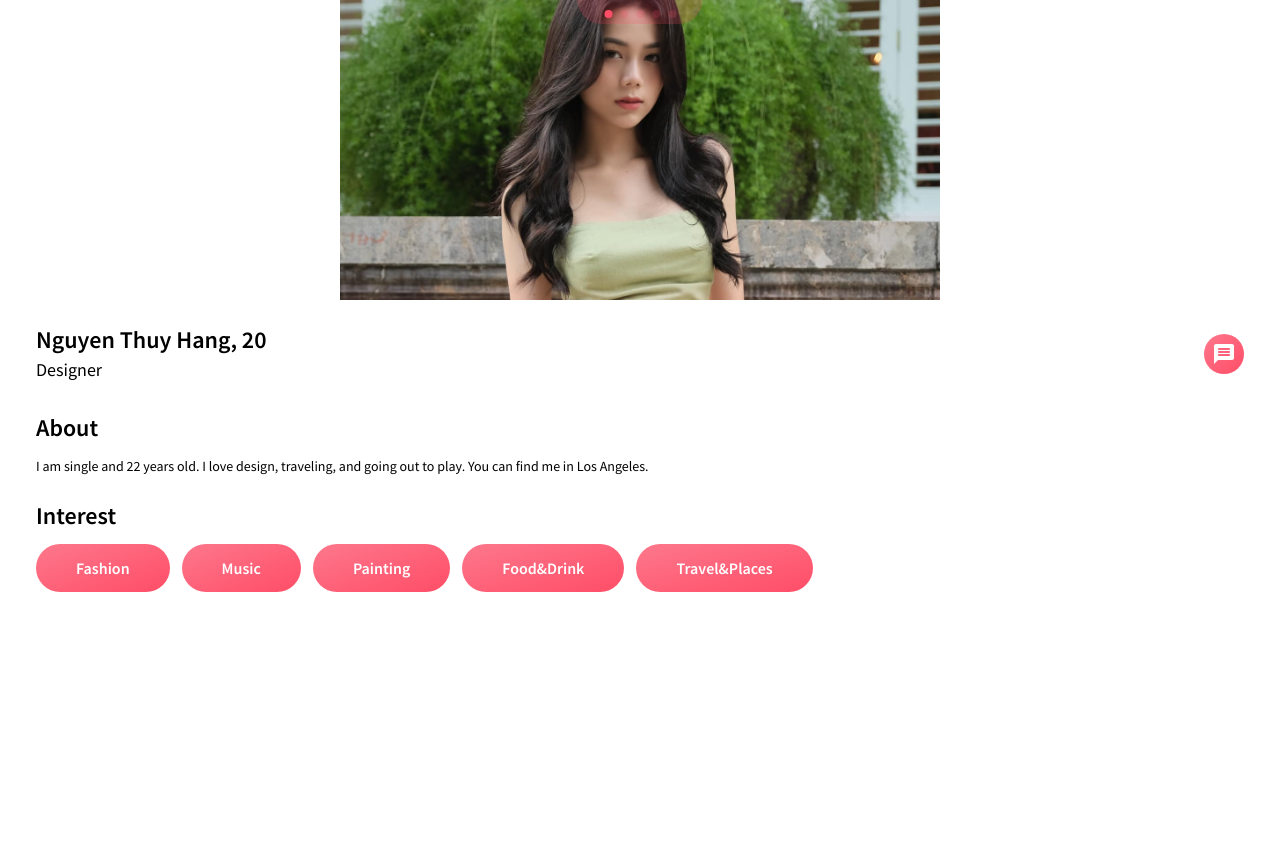
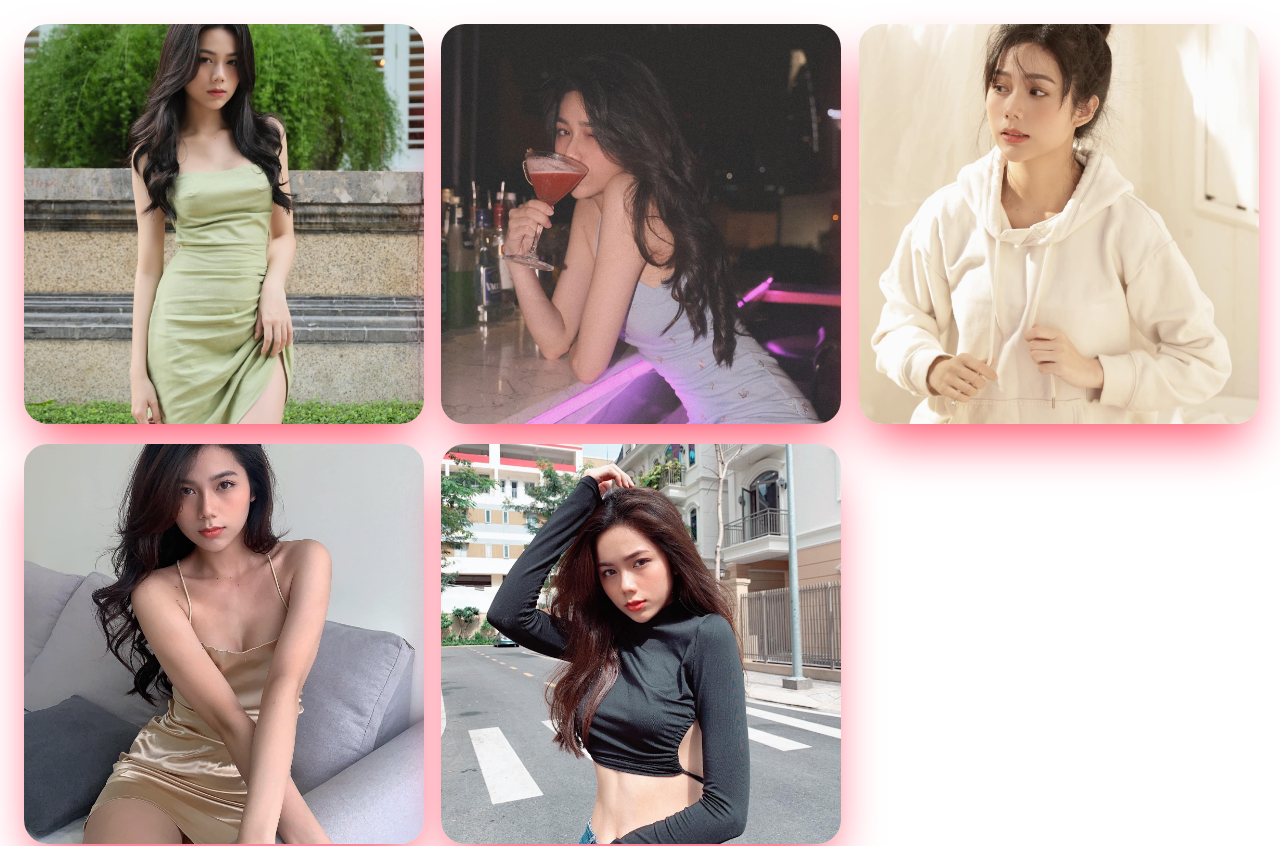
Before and after one commit to b1amage/further-web-front-end, a React (Create React App) app: page /user in a window 1280 px wide. Shown: the top 846 px of the page. Before the commit the page ends 800 px from the top, so only its background shows below. Built offline with nearby package versions, Linux system fonts and the light colour scheme.

Commit message:
userpage ui

```diff
--- a/src/components/detail/DetailModel.js
+++ b/src/components/detail/DetailModel.js
@@ -7,14 +7,13 @@ const favors = ["Fashion", "Music", "Painting", "Food&Drink", "Travel&Places"];
 
 const DetailModel = () => {
 	return ReactDOM.createPortal(
-		<div className="absolute dark:text-white bottom-0 w-full z-[100] bg-black bg-opacity-30">
-			<div className="bg-white dark:bg-dark-2 flex flex-col pt-2 px-6 pb-8 h-[500px] rounded-t-[40px] absolute w-full bottom-0">
+		<div className="lg:p-20 bg-white dark:bg-dark-2 flex flex-col pt-2 px-6 pb-8 h-[300px] md:h-[300px] lg:h-[200px] rounded-t-[40px] absolute lg:static w-full bottom-0 z-[100]">
 			<div class="flex px-3 justify-between items-center my-4">
-					<div className="flex flex-col">
-						<h3 className="text-2xl font-semibold">
+				<div className="flex flex-col lg:gap-5">
+					<h3 className="text-2xl font-semibold lg:text-4xl">
 						Nguyen Thuy Hang, 20
 					</h3>
-						<p className="text-lg">Designer</p>
+					<p className="text-lg lg:text-xl">Designer</p>
 				</div>
 
 				<div className="w-[40px] h-[40px] bg-gradient-to-br from-primary-50 to-primary-100 flex justify-center items-center rounded-full">
@@ -22,22 +21,21 @@ const DetailModel = () => {
 				</div>
 			</div>
 
-				<div className="flex flex-col px-3 my-3 space-y-3">
-					<h3 className="text-2xl font-semibold">About</h3>
-					<p className="text-sm">
-						I am single and 22 years old. I love design, traveling,
-						and going out to play. You can find me in Los Angeles.
+			<div className="flex flex-col px-3 my-3 space-y-3 lg:gap-5">
+				<h3 className="text-2xl font-semibold lg:text-4xl">About</h3>
+				<p className="text-sm lg:text-lg">
+					I am single and 22 years old. I love design, traveling, and
+					going out to play. You can find me in Los Angeles.
 				</p>
 			</div>
 
-				<div className="flex flex-col px-3 my-3 space-y-3">
-					<h3 className="text-2xl font-semibold">Interest</h3>
+			<div className="flex flex-col px-3 my-3 space-y-3 lg:gap-5">
+				<h3 className="text-2xl font-semibold lg:text-4xl">Interest</h3>
 
 				<div className="flex flex-wrap gap-3">
 					{favors.map((item, index) => (
 						<FavoriteCard key={index} content={item} />
 					))}
-					</div>
 				</div>
 			</div>
 		</div>,
--- a/src/views/UserDetailPage.js
+++ b/src/views/UserDetailPage.js
@@ -13,8 +13,8 @@ SwiperCore.use([Pagination]);
 
 const UserDetailPage = () => {
 	return (
-		<div className="container relative mx-auto">
-			<div className="grid w-full h-screen grid-cols-1 mx-auto detail lg:max-w-[600px]">
+		<div className="relative mx-auto">
+			<div className="grid w-full h-screen mx-auto detail lg:hidden">
 				<Swiper
 					pagination={{ clickable: true }}
 					grabCursor="true"
@@ -27,7 +27,7 @@ const UserDetailPage = () => {
 								<img
 									src={item}
 									alt="girl"
-									className="block object-cover w-full h-[600px] relative before:bg-gradient-to-b from-transparent to-primary-100 before:overflow-hidden before:bottom-0 before:rounded-[36px] before:w-full before:h-3/5 before:absolute"
+									className="block object-cover w-full h-full relative before:bg-gradient-to-b from-transparent to-primary-100 before:overflow-hidden before:bottom-0 before:rounded-[36px] before:w-full before:h-3/5 before:absolute"
 								/>
 								{/* Info div */}
 								<div className="absolute bottom-0 left-0 z-20 flex items-end justify-between w-full p-8 duration-300 bg-gradient-to-b from-transparent to-primary-100 dark:to-primary-80 transiton-all h-2/3"></div>
@@ -36,6 +36,22 @@ const UserDetailPage = () => {
 				</Swiper>
 			</div>
 
+			<div className="hidden grid-cols-3 gap-5 lg:grid page-container">
+				{girlPhotos.length > 0 &&
+					girlPhotos.map((item, index) => (
+						<div
+							key={index}
+							className="w-[400px] shadow-2xl cursor-pointer shadow-primary-100 h-[400px] rounded-[24px] overflow-hidden"
+						>
+							<img
+								src={item}
+								alt="girl"
+								className="block object-cover w-full h-full transition-all duration-300 hover:scale-125"
+							/>
+						</div>
+					))}
+			</div>
+
 			<DetailModel />
 		</div>
 	);
```
Lines whose indentation alone changed are shown as unchanged.
